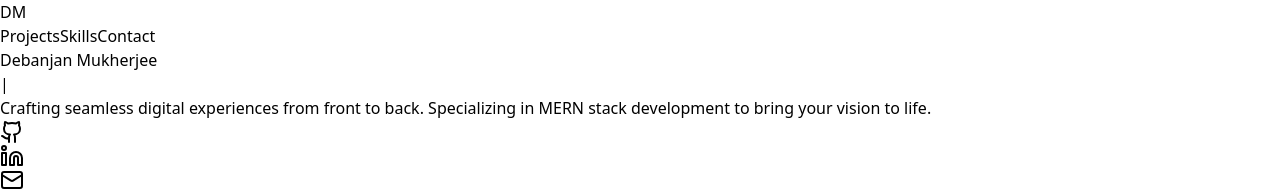
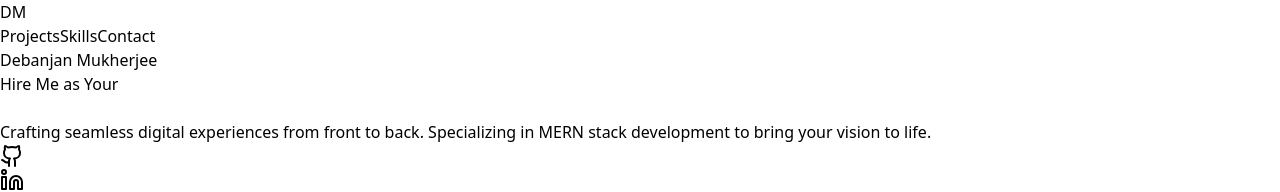
Before and after one commit to BRAVO23111/portfolio, a React (Vite) app: page / in a window 1280 px wide. Shown: the top 192 px of the page. Built offline with nearby package versions, Linux system fonts and the light colour scheme.

Commit message:
added gsap and locomotive js for ui

```diff
--- a/package.json
+++ b/package.json
@@ -15,6 +15,8 @@
     "@mui/icons-material": "^6.1.7",
     "@mui/material": "^6.1.7",
     "framer-motion": "^11.11.17",
+    "gsap": "^3.12.5",
+    "locomotive-scroll": "^4.1.4",
     "lucide-react": "^0.460.0",
     "react": "^18.2.0",
     "react-dom": "^18.2.0",
--- a/src/App.jsx
+++ b/src/App.jsx
@@ -1,56 +1,10 @@
 import React, { useState, useEffect } from 'react';
 import { ChevronUp, ExternalLink, Github, Linkedin, Mail } from 'lucide-react';
 import { motion, AnimatePresence } from 'framer-motion';
-
-const TypewriterEffect = () => {
-  const [currentPhraseIndex, setCurrentPhraseIndex] = useState(0);
-  const [currentText, setCurrentText] = useState('');
-  const [isDeleting, setIsDeleting] = useState(false);
-
-  const phrases = [
-    "Hire Me",
-    "Backend Developer ",
-    "Frontend Developer",
-    "Full Stack Developer"
-  ];
-
-  useEffect(() => {
-    const phrase = phrases[currentPhraseIndex];
-    const time = isDeleting ? 50 : 100;
-
-    const timeout = setTimeout(() => {
-      setCurrentText(prev => {
-        if (!isDeleting) {
-          // Adding text
-          if (prev.length < phrase.length) {
-            return phrase.slice(0, prev.length + 1);
-          } else {
-            setTimeout(() => setIsDeleting(true), 1000);
-            return prev;
-          }
-        } else {
-          // Deleting text
-          if (prev.length > 0) {
-            return prev.slice(0, prev.length - 1);
-          } else {
-            setIsDeleting(false);
-            setCurrentPhraseIndex((currentPhraseIndex + 1) % phrases.length);
-            return '';
-          }
-        }
-      });
-    }, time);
-
-    return () => clearTimeout(timeout);
-  }, [currentText, isDeleting, currentPhraseIndex]);
-
-  return (
-    <span className="text-blue-400">
-      {currentText}
-      <span className="animate-blink">|</span>
-    </span>
-  );
-};
+import SmoothScroll from './components/LocomotiveScroll';
+import StaticHireMe from './components/StaticHireMe';
+import AnimatedTitle from './components/AnimatedTitle';
+import './styles/locomotive-scroll.css';
 
 const ScrollToTop = () => {
   const [isVisible, setIsVisible] = useState(false);
@@ -118,8 +72,7 @@ const Portfolio = () => {
       image: "https://i.postimg.cc/ZRq2z9xB/Screenshot-2024-11-17-at-6-11-00-PM.png      ",
       github: "https://github.com/BRAVO23111/SHARE-NEWZ",
       live: "https://share-newz-mp1v.vercel.app/",
-      tech: ["React", "Express", "MongoDB" ,"NodeJs" , "Material UI" , "Javascript"
-    ]
+      tech: ["React", "Express", "MongoDB" ,"NodeJs" , "Material UI" , "Javascript"]
     },
     {
       title: "ReStory",
@@ -168,6 +121,7 @@ const Portfolio = () => {
   };
 
   return (
+    <SmoothScroll>
       <div className="min-h-screen bg-gradient-to-br from-slate-950 to-slate-900 text-white">
         {/* Navbar */}
         <motion.nav
@@ -215,9 +169,10 @@ const Portfolio = () => {
               initial={{ opacity: 0 }}
               animate={{ opacity: 1 }}
               transition={{ delay: 0.5 }}
-            className="text-2xl md:text-4xl text-slate-400 mb-8 h-12"
+              className="text-2xl md:text-4xl text-slate-400 mb-8 h-12 flex items-center justify-center flex-wrap gap-2"
             >
-            <TypewriterEffect />
+              <StaticHireMe />
+              <AnimatedTitle />
             </motion.div>
             <motion.p
               initial={{ opacity: 0, y: 20 }}
@@ -375,7 +330,7 @@ const Portfolio = () => {
         <section id="contact" className="py-20">
           <div className="container mx-auto px-4 text-center">
             <motion.h2
-            initial={{ opacity: 0, y            : 20 }}
+              initial={{ opacity: 0, y: 20 }}
               whileInView={{ opacity: 1, y: 0 }}
               transition={{ duration: 0.5 }}
               viewport={{ once: true }}
@@ -428,6 +383,7 @@ const Portfolio = () => {
         {/* Scroll to Top */}
         <ScrollToTop />
       </div>
+    </SmoothScroll>
   );
 };
 
--- /dev/null
+++ b/src/components/AnimatedTitle.jsx
@@ -0,0 +1,129 @@
+import React, { useEffect, useRef, useState } from 'react';
+import gsap from 'gsap';
+
+const phrases = [
+  "Backend Developer",
+  "Frontend Developer",
+  "Full Stack Developer"
+];
+
+const AnimatedTitle = () => {
+  const containerRef = useRef(null);
+  const [currentPhrase, setCurrentPhrase] = useState(phrases[0]);
+  const timeoutRef = useRef(null);
+
+  useEffect(() => {
+    const container = containerRef.current;
+    const letters = container.querySelectorAll('.letter');
+    let currentIndex = 0;
+
+    const animateLetters = () => {
+      const tl = gsap.timeline({
+        onComplete: () => {
+          timeoutRef.current = setTimeout(() => {
+            currentIndex = (currentIndex + 1) % phrases.length;
+            setCurrentPhrase(phrases[currentIndex]);
+          }, 500);
+        }
+      });
+
+      // Reset initial state
+      gsap.set(letters, {
+        opacity: 0,
+        y: 20,
+        rotateX: -90,
+        color: "#60A5FA"
+      });
+
+      // Entrance animation
+      letters.forEach((letter, index) => {
+        tl.to(letter, {
+          duration: 0.4,
+          opacity: 1,
+          y: 0,
+          rotateX: 0,
+          ease: "back.out(1.7)",
+        }, index * 0.05);
+      });
+
+      // Bounce and color effects
+      tl.to(letters, {
+        duration: 0.75,
+        scale: 1.2,
+        color: "#60A5FA",
+        stagger: {
+          each: 0.05,
+          from: "center",
+        },
+        ease: "elastic.out(1, 0.3)"
+      })
+      .to(letters, {
+        duration: 0.5,
+        scale: 1,
+        color: "#818CF8",
+        stagger: {
+          each: 0.05,
+          from: "edges",
+        },
+        ease: "power2.out"
+      })
+      .to(letters, {
+        duration: 0.3,
+        scale: 1.1,
+        color: "#60A5FA",
+        stagger: {
+          each: 0.05,
+          from: "random",
+        },
+        ease: "power2.inOut"
+      })
+      .to(letters, {
+        duration: 0.4,
+        y: -20,
+        opacity: 0,
+        scale: 0.8,
+        stagger: {
+          each: 0.03,
+          from: "random",
+        },
+        ease: "power2.in"
+      });
+    };
+
+    animateLetters();
+
+    return () => {
+      if (timeoutRef.current) {
+        clearTimeout(timeoutRef.current);
+      }
+    };
+  }, [currentPhrase]);
+
+  const createLetterSpans = (text) => {
+    return text.split('').map((char, index) => (
+      <span
+        key={index}
+        className={`letter inline-block ${char === ' ' ? 'mx-2' : ''}`}
+        style={{
+          display: 'inline-block',
+          minWidth: char === ' ' ? '0.5em' : 'auto'
+        }}
+      >
+        {char}
+      </span>
+    ));
+  };
+
+  return (
+    <div
+      ref={containerRef}
+      className="relative inline-block ml-2"
+    >
+      <div className="flex flex-wrap items-center justify-center gap-[1px] text-2xl md:text-4xl font-bold text-blue-400">
+        {createLetterSpans(currentPhrase)}
+      </div>
+    </div>
+  );
+};
+
+export default AnimatedTitle;
--- /dev/null
+++ b/src/components/LocomotiveScroll.jsx
@@ -0,0 +1,33 @@
+import React, { useEffect, useRef } from 'react';
+import LocomotiveScroll from 'locomotive-scroll';
+import 'locomotive-scroll/dist/locomotive-scroll.css';
+
+export default function SmoothScroll({ children }) {
+  const scrollRef = useRef(null);
+
+  useEffect(() => {
+    const scroll = new LocomotiveScroll({
+      el: scrollRef.current,
+      smooth: true,
+      multiplier: 1,
+      class: 'is-revealed',
+      smartphone: {
+        smooth: true
+      },
+      tablet: {
+        smooth: true
+      }
+    });
+
+    // Cleanup
+    return () => {
+      if (scroll) scroll.destroy();
+    };
+  }, []);
+
+  return (
+    <div ref={scrollRef} data-scroll-container>
+      {children}
+    </div>
+  );
+}
--- /dev/null
+++ b/src/components/StaticHireMe.jsx
@@ -0,0 +1,13 @@
+import React from 'react';
+
+const StaticHireMe = () => {
+  return (
+    <div className="relative inline-block">
+      <span className="text-2xl md:text-4xl font-bold bg-clip-text text-transparent bg-gradient-to-r from-blue-400 to-purple-500">
+        Hire Me as Your
+      </span>
+    </div>
+  );
+};
+
+export default StaticHireMe;
--- /dev/null
+++ b/src/styles/locomotive-scroll.css
@@ -0,0 +1,88 @@
+/*! locomotive-scroll v4.1.3 | MIT License | https://github.com/locomotivemtl/locomotive-scroll */
+html.has-scroll-smooth {
+  overflow: hidden;
+}
+
+html.has-scroll-dragging {
+  -webkit-user-select: none;
+  -moz-user-select: none;
+  -ms-user-select: none;
+  user-select: none;
+}
+
+.has-scroll-smooth body {
+  overflow: hidden;
+}
+
+.has-scroll-smooth [data-scroll-container] {
+  min-height: 100vh;
+}
+
+[data-scroll-direction="horizontal"] [data-scroll-container] {
+  height: 100vh;
+  display: inline-block;
+  white-space: nowrap;
+}
+
+[data-scroll-direction="horizontal"] [data-scroll-section] {
+  display: inline-block;
+  vertical-align: top;
+  white-space: nowrap;
+  height: 100%;
+}
+
+.c-scrollbar {
+  position: absolute;
+  right: 0;
+  top: 0;
+  width: 11px;
+  height: 100%;
+  transform-origin: center right;
+  transition: transform 0.3s, opacity 0.3s;
+  opacity: 0;
+}
+
+.c-scrollbar:hover {
+  transform: scaleX(1.45);
+}
+
+.c-scrollbar:hover,
+.has-scroll-scrolling .c-scrollbar,
+.has-scroll-dragging .c-scrollbar {
+  opacity: 1;
+}
+
+[data-scroll-direction="horizontal"] .c-scrollbar {
+  width: 100%;
+  height: 10px;
+  top: auto;
+  bottom: 0;
+  transform: scaleY(1);
+}
+
+[data-scroll-direction="horizontal"] .c-scrollbar:hover {
+  transform: scaleY(1.3);
+}
+
+.c-scrollbar_thumb {
+  position: absolute;
+  top: 0;
+  right: 0;
+  background-color: #000;
+  opacity: 0.5;
+  width: 7px;
+  border-radius: 10px;
+  margin: 2px;
+  cursor: -webkit-grab;
+  cursor: grab;
+}
+
+.has-scroll-dragging .c-scrollbar_thumb {
+  cursor: -webkit-grabbing;
+  cursor: grabbing;
+}
+
+[data-scroll-direction="horizontal"] .c-scrollbar_thumb {
+  right: auto;
+  bottom: 0;
+}
```
Also changed, not shown: src/components/AnimatedHireMe.jsx (added, +77 -0 lines), 1 other file (tests, documents, lock files or other folders). Lines whose indentation alone changed are shown as unchanged.
